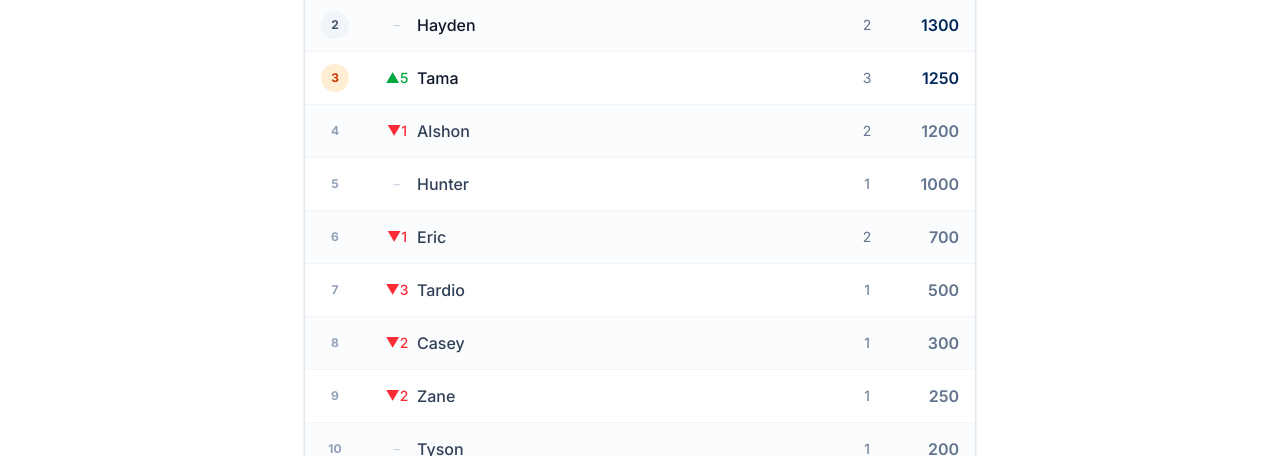
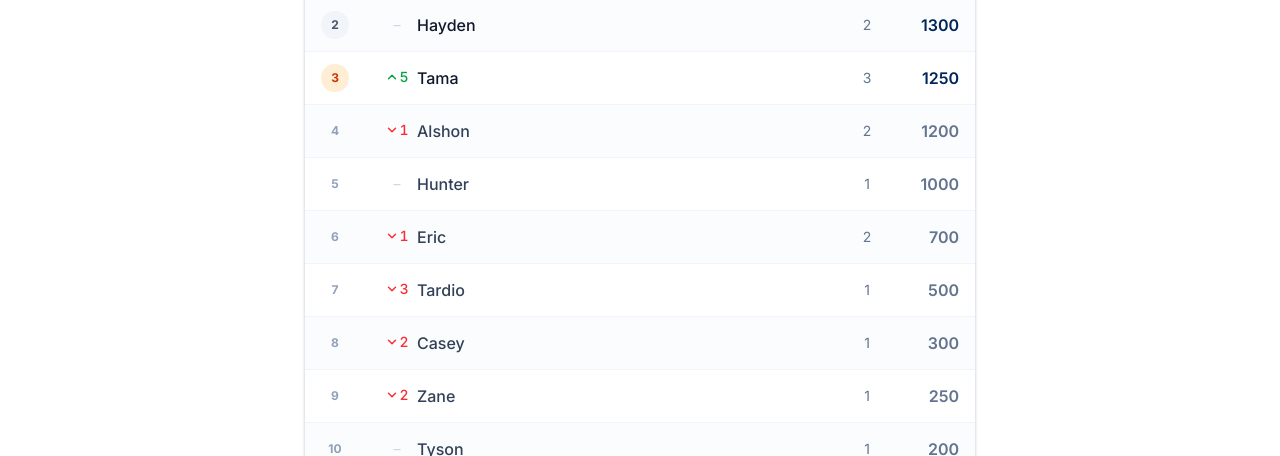
Before and after one commit to paddleup/paddleup.github.io, a React (Vite) app: page / in a window 1280 px wide. Both pictures are taken after a click on the button "All Time". Shown: the part 330-786 px from the top of the page. Built offline with nearby package versions, Linux system fonts and the light colour scheme.

Commit message:
Use lucide chevron icons for movement indicator

```diff
--- a/src/components/PlayerRow.tsx
+++ b/src/components/PlayerRow.tsx
@@ -1,4 +1,5 @@
 import type { Player } from '../hooks/useLeaderboard';
+import { ChevronUp, ChevronDown } from 'lucide-react';
 
 interface PlayerRowProps {
   player: Player;
@@ -23,14 +24,15 @@ function Movement({ move }: { move: Player['move'] }) {
     return <span className="text-slate-300 dark:text-slate-600">–</span>;
   }
   const isUp = move.dir === 'up';
+  const Icon = isUp ? ChevronUp : ChevronDown;
   return (
     <span
-      className={`inline-flex items-center gap-0.5 font-medium ${
+      className={`inline-flex items-center font-medium tabular-nums ${
         isUp ? 'text-green-600 dark:text-green-400' : 'text-red-500 dark:text-red-400'
       }`}
       title={`Moved ${isUp ? 'up' : 'down'} ${move.places} ${move.places === 1 ? 'place' : 'places'}`}
     >
-      {isUp ? '▲' : '▼'}
+      <Icon className="w-3.5 h-3.5" strokeWidth={2.5} aria-hidden="true" />
       {move.places}
     </span>
   );
```
